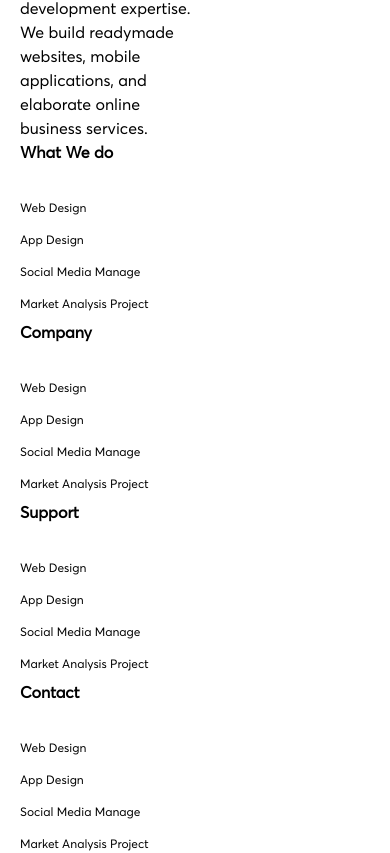
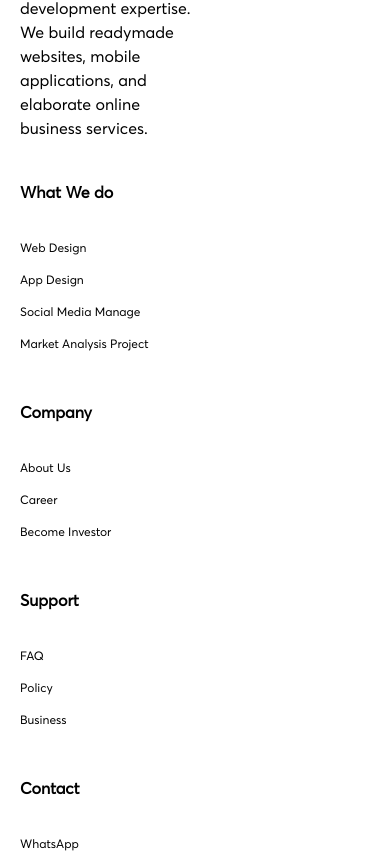
Before and after one commit to hellodiamalassana/studio-design-landing-page-react, a React (Vite) app: page / in a window 390 px wide. Shown: the part 6257-7110 px from the top of the page. Built offline with nearby package versions, Linux system fonts and the light colour scheme.

Commit message:
fixed responsiveness on tablet

```diff
--- a/src/App.tsx
+++ b/src/App.tsx
@@ -18,7 +18,7 @@ AOS.init({
 function App() {
   return (
     <div className="bg-white font-averta h-full ">
-      <div className="container   overflow-x-hidden px-5 scroll-smooth lg:mx-auto">
+      <div className="container   overflow-x-hidden px-5 scroll-smooth md:mx-auto">
         <div className="flex justify-between py-8">
           <h1 className="font-bold text-2xl">A+ Studio</h1>
           <div className="hidden md:block">
@@ -87,7 +87,7 @@ function App() {
         </div>
         <div>
           {/* Clients */}
-          <section className="md:flex pt-40">
+          <section className="lg:flex pt-40">
             <div>
               <div
                 data-aos="fade-up"
@@ -106,7 +106,7 @@ function App() {
               </p>
             </div>
             <div className="flex items-center md:items-end w-full pt-10 lg:pt-0">
-              <div className="flex flex-col md:flex-row justify-center md:justify-evenly items-center w-full space-y-10 lg:space-y-0">
+              <div className="flex flex-col lg:flex-row justify-center lg:justify-evenly items-center w-full space-y-10 lg:space-y-0">
                 <div data-aos="fade-left" data-aos-delay="100">
                   <img src="./src/assets/clients/google.png" alt="" />
                 </div>
@@ -391,7 +391,7 @@ function App() {
                   <div className="w-full"></div>
                   <div className="w-full">
                     <div className="flex justify-end">
-                      <div className="h-[292px] rounded-br-[100px] rounded-tr-[100px] rounded-tl-[190px] rounded-bl-[240px] w-3/4 bg-blue-700 hidden md:block"></div>
+                      <div className="h-[292px] rounded-br-[100px] rounded-tr-[100px] rounded-tl-[190px] rounded-bl-[240px] w-3/4 bg-blue-700 hidden lg:block"></div>
                     </div>
                   </div>
                 </div>
@@ -441,7 +441,7 @@ function App() {
               <div className="pt-16 pb-16">
                 <div className="grid grid-cols-1 lg:grid-cols-6">
                   <div className="lg:col-span-2">
-                    <div className="pb-7">A+ Studio</div>
+                    <div className="pb-7 font-black">A+ Studio</div>
                     <div className="w-1/2">
                       Leading digital agency with solid design and development
                       expertise. We build readymade websites, mobile
@@ -449,7 +449,9 @@ function App() {
                     </div>
                   </div>
                   <div>
-                    <div className="font-extrabold pb-7 ">What We do</div>
+                    <div className="font-black pb-7 pt-10 md:pt-0">
+                      What We do
+                    </div>
                     <div>
                       <ul className="font-thin text-xs leading-8">
                         <li>Web Design</li>
@@ -460,35 +462,31 @@ function App() {
                     </div>
                   </div>
                   <div>
-                    <div className="font-extrabold pb-7 ">Company</div>
+                    <div className="font-black pb-7 pt-10 md:pt-0">Company</div>
                     <div>
                       <ul className="font-thin text-xs leading-8">
-                        <li>Web Design</li>
-                        <li>App Design</li>
-                        <li>Social Media Manage</li>
-                        <li>Market Analysis Project</li>
+                        <li>About Us</li>
+                        <li>Career</li>
+                        <li>Become Investor</li>
                       </ul>
                     </div>
                   </div>
                   <div>
-                    <div className="font-extrabold pb-7 ">Support</div>
+                    <div className="font-black pb-7 pt-10 md:pt-0">Support</div>
                     <div>
                       <ul className="font-thin text-xs leading-8">
-                        <li>Web Design</li>
-                        <li>App Design</li>
-                        <li>Social Media Manage</li>
-                        <li>Market Analysis Project</li>
+                        <li>FAQ</li>
+                        <li>Policy</li>
+                        <li>Business</li>
                       </ul>
                     </div>
                   </div>
                   <div>
-                    <div className="font-extrabold pb-7 ">Contact</div>
+                    <div className="font-black pb-7 pt-10 md:pt-0">Contact</div>
                     <div>
                       <ul className="font-thin text-xs leading-8">
-                        <li>Web Design</li>
-                        <li>App Design</li>
-                        <li>Social Media Manage</li>
-                        <li>Market Analysis Project</li>
+                        <li>WhatsApp</li>
+                        <li>Support 24</li>
                       </ul>
                     </div>
                   </div>
```
